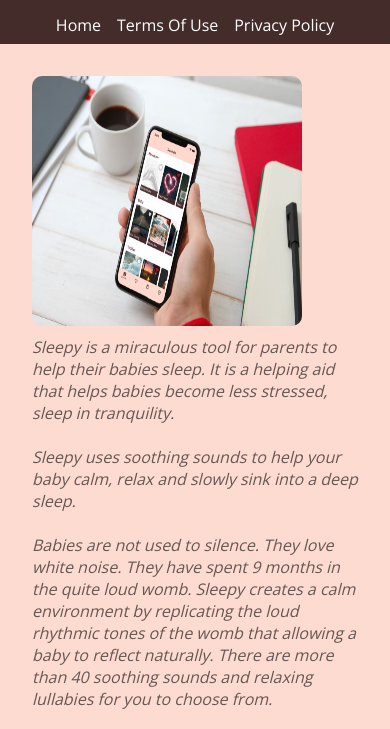
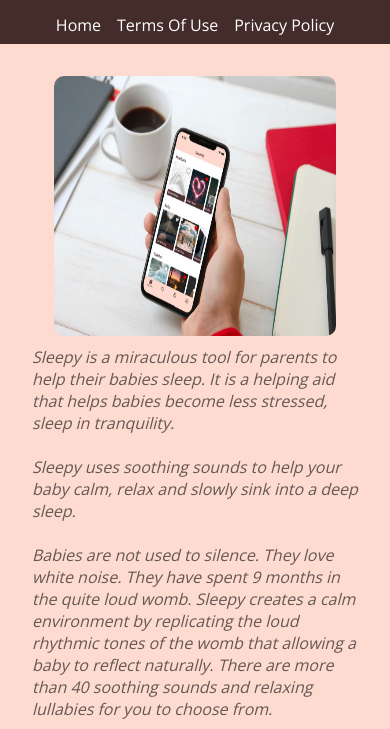
Before and after one commit to adambldwn/Sleepy, a plain HTML site: page index.html in a window 390 px wide. Shown: the part 66-795 px from the top of the page. Drawn offline with nearby package versions, Linux system fonts and the light colour scheme.

Commit message:
mobil style

```diff
--- a/css/mobile.css
+++ b/css/mobile.css
@@ -18,10 +18,11 @@
 #home img {
     height: auto;
     border-radius: 10px;
-    margin-right: 10px;
-    width: 270px;
-    height: 250px;
+    margin-right: 0px;
+    width: 282px;
+    height: 260px;
     margin-bottom: 10px;
+    align-self: center;
 }
 
 .courses .course .course-image {
```
